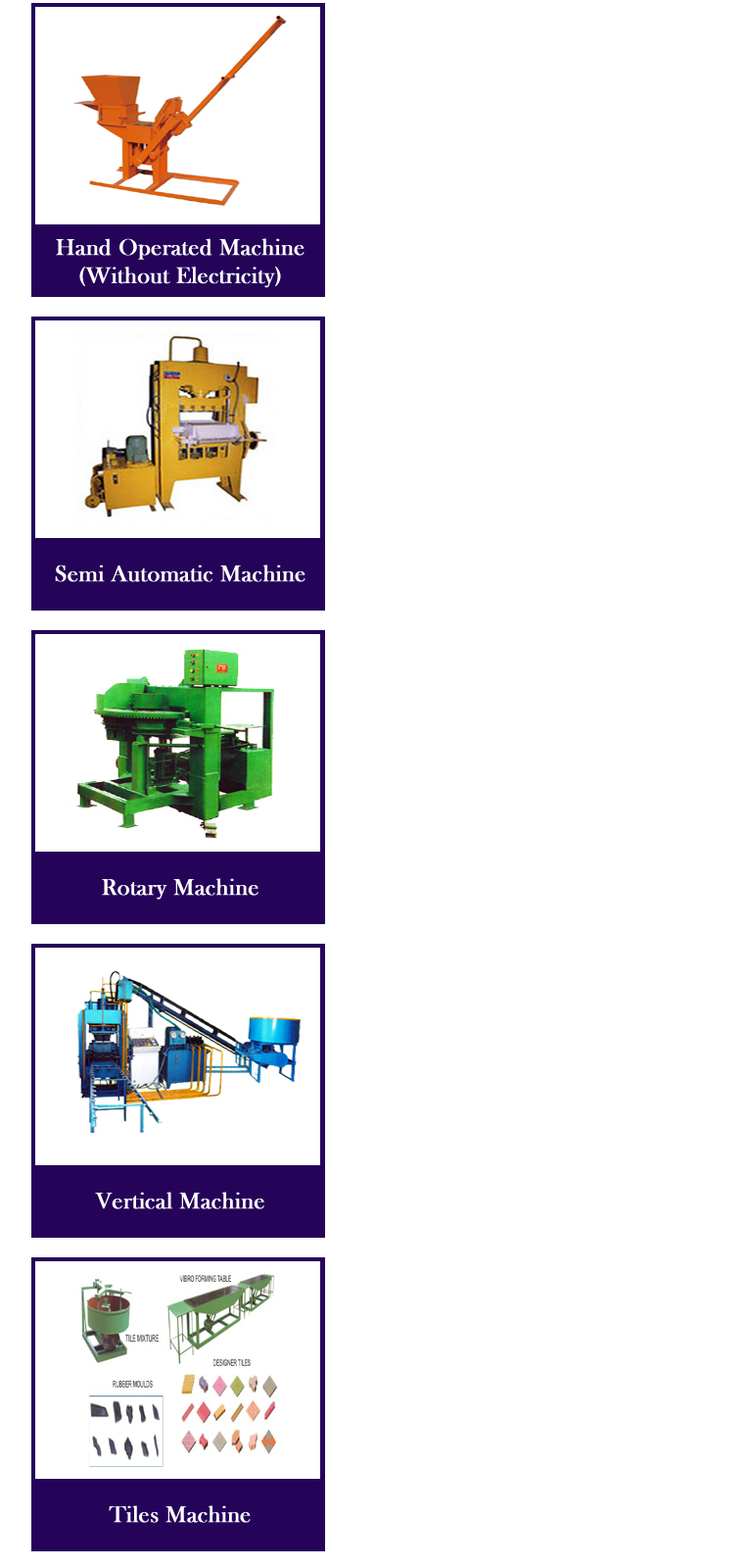
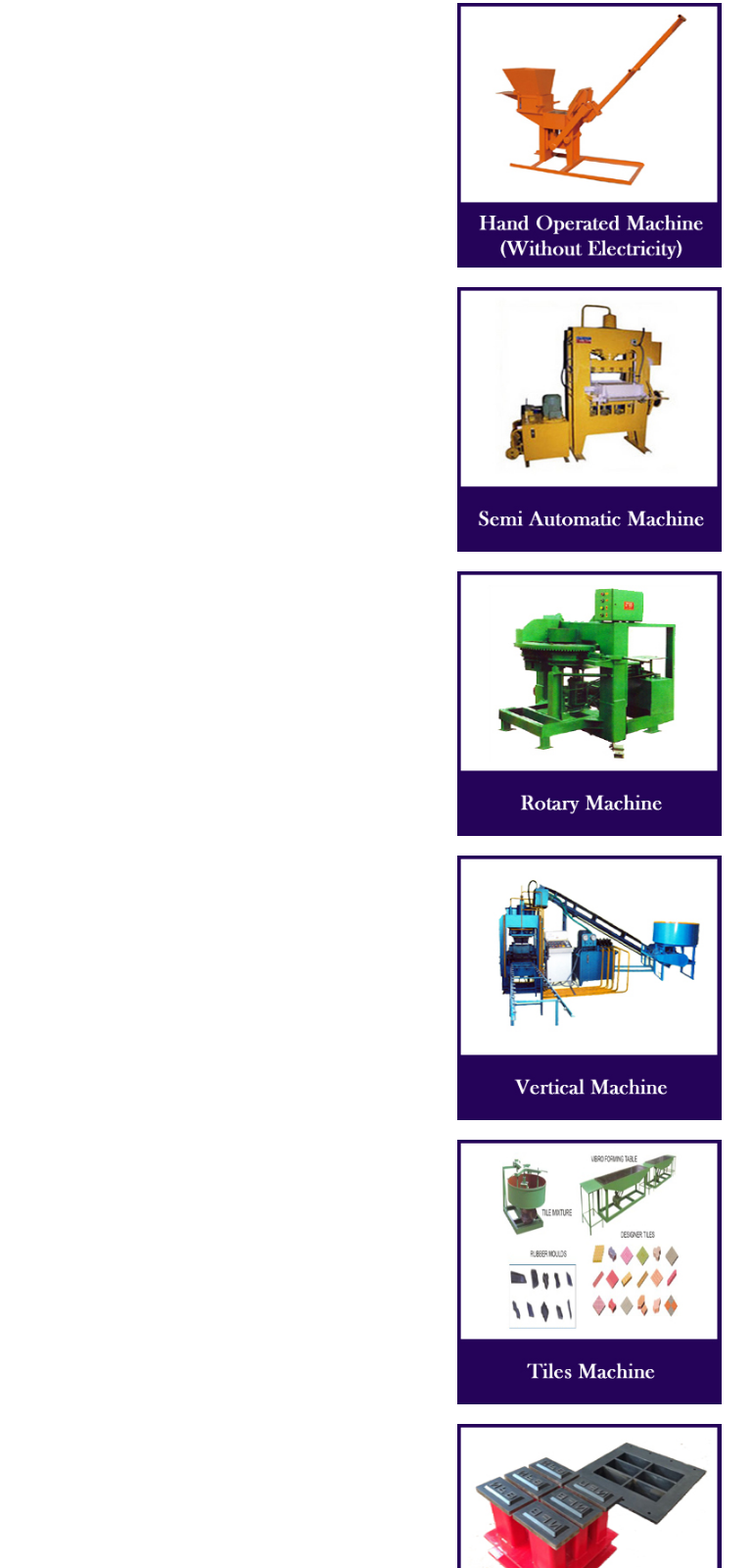
Before and after one commit to nbswsinc/Nexus, a plain HTML site: page index.html in a window 1280 px wide. Shown: the part 600-2200 px from the top of the page at 98% size, without its empty margins (38-806 px from the left). Drawn offline with nearby package versions, Linux system fonts and the light colour scheme.

Commit message:
Add files via upload

```diff
--- a/index.html
+++ b/index.html
@@ -185,15 +185,15 @@ License URL: http://creativecommons.org/licenses/by/3.0/
 	<div class="cuisine-names">
 		<div class="container">
 <h3 style="text-align:center;"><b><font color="DarkRed"><u>Browse Our Products</u></font></b></h3> <br>
-
-<a href="handoperated.html"><img src="nexus-images/hand.jpg"></a><br><br>
-<a href="semiautomatic.html"><img src="nexus-images/semi.jpg"></a><br><br>
-<a href="rotary.html"><img src="nexus-images/rot.jpg"></a><br><br>
-<a href="vertical.html"><img src="nexus-images/ver.jpg"></a><br><br>
-<a href="tiles.html"><img src="nexus-images/til.jpg"></a><br><br>
-<a href="spare.html"><img src="nexus-images/spar.jpg"></a><br><br>
-<a href="cylinder.html"><img src="nexus-images/cyl.jpg"></a><br><br>
-
+<center>
+<a href="handoperated.html"><img src="nexus-images/hand.jpg" width="270px"></a><br><br>
+<a href="semiautomatic.html"><img src="nexus-images/semi.jpg" width="270px"></a><br><br>
+<a href="rotary.html"><img src="nexus-images/rot.jpg" width="270px"></a><br><br>
+<a href="vertical.html"><img src="nexus-images/ver.jpg" width="270px"></a><br><br>
+<a href="tiles.html"><img src="nexus-images/til.jpg" width="270px"></a><br><br>
+<a href="spare.html"><img src="nexus-images/spar.jpg" width="270px"></a><br><br>
+<a href="cylinder.html"><img src="nexus-images/cyl.jpg" width="270px"></a><br><br>
+</center>
 
 
 
```
Also changed, not shown: about.html (+1 -1 lines), blog.html (+4 -4 lines).
